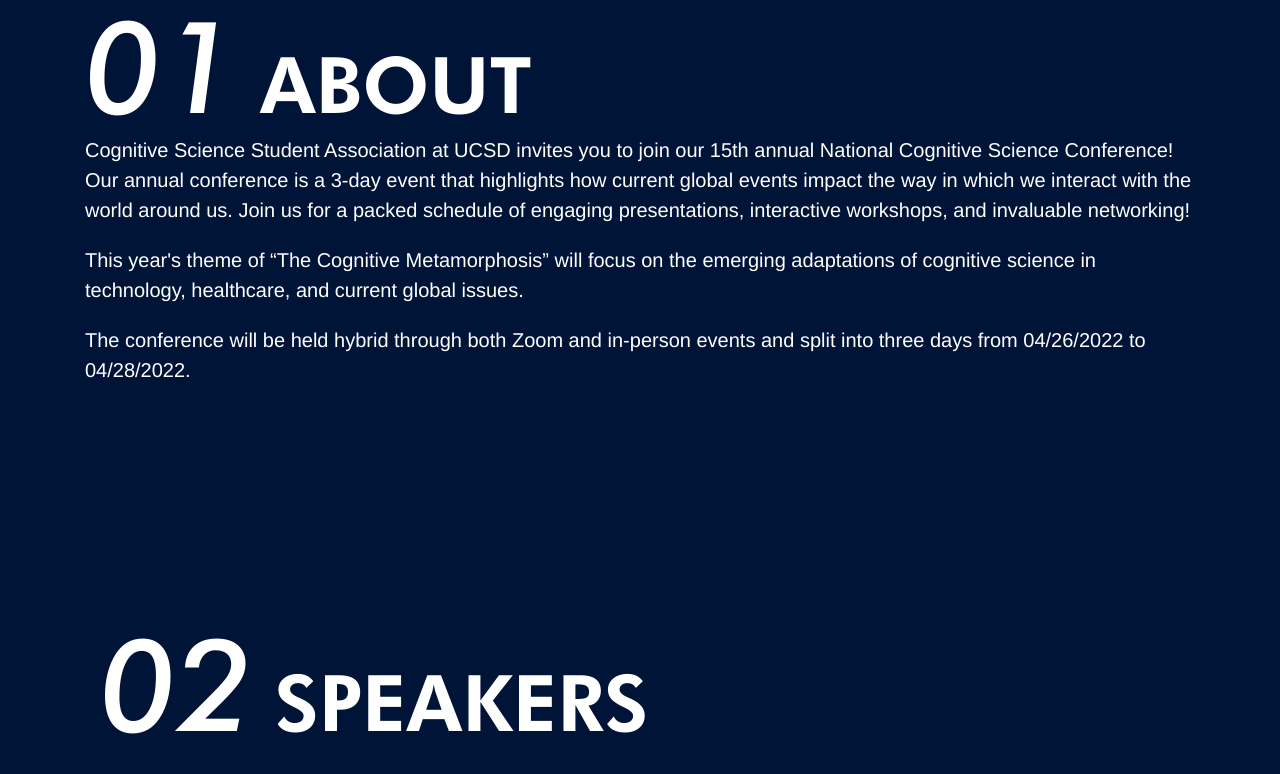
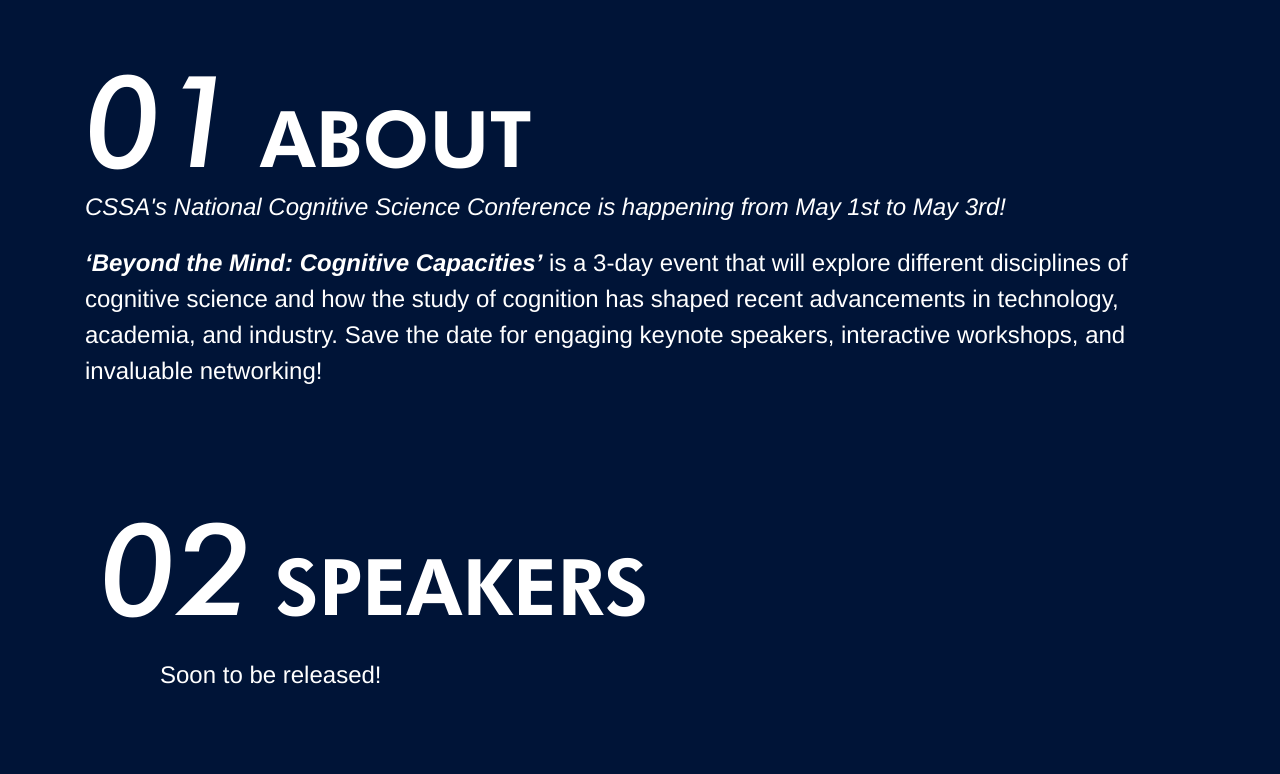
Before and after one commit to CSSA-UCSD/conference2023, a React (Create React App) app: page / in a window 1280 px wide. Shown: the part 720-1494 px from the top of the page. Built offline with nearby package versions, Linux system fonts and the light colour scheme.

Commit message:
added conference description

```diff
--- a/src/components/pages/Home.js
+++ b/src/components/pages/Home.js
@@ -71,13 +71,15 @@
                 </div>
 
                 <h3><span className="ital">01</span> About</h3>
-                <p>Cognitive Science Student Association at UCSD invites you to join our 15th annual National Cognitive Science Conference! Our annual conference is a 3-day event that highlights how current global events impact the way in which we interact with the world around us. Join us for a packed schedule of engaging presentations, interactive workshops, and invaluable networking!</p>
-                <p>This year's theme of “The Cognitive Metamorphosis” will focus on the emerging adaptations of cognitive science in technology, healthcare, and current global issues.</p>
-                <p>The conference will be held hybrid through both Zoom and in-person events and split into three days from 04/26/2022 to 04/28/2022.</p>
-
-                <div className="home-intro-video py-5">
-                    {/* <iframe title="conference-2022" width="100%" height="500" src="https://www.youtube.com/embed/Gx60wEdPc7w" frameBorder="0" allow="accelerometer; autoplay; clipboard-write; encrypted-media; gyroscope; picture-in-picture" allowFullScreen></iframe> */}
-                </div>
+                <p><em>CSSA's National Cognitive Science Conference is happening from May 1st to May 3rd!</em></p>
+                <p>
+                    <strong><em>‘Beyond the Mind: Cognitive Capacities’</em></strong> is a 3-day event that will explore different disciplines of cognitive science and
+                    how the study of cognition has shaped recent advancements in technology, academia, and industry.
+                    Save the date for engaging keynote speakers, interactive workshops, and invaluable networking!
+                </p>
+                {/* <div className="home-intro-video py-5">
+                    <iframe title="conference-2022" width="100%" height="500" src="https://www.youtube.com/embed/Gx60wEdPc7w" frameBorder="0" allow="accelerometer; autoplay; clipboard-write; encrypted-media; gyroscope; picture-in-picture" allowFullScreen></iframe>
+                </div> */}
                 <div className="speakers">
                     <div className="container py-5">
                         <div className="speakers-title header-gradient pt-5">
--- a/src/style/pages/_home.scss
+++ b/src/style/pages/_home.scss
@@ -75,6 +75,10 @@
 */
 
 .home {
+    p {
+        font-size: 24px;
+    }
+
     &-section {
         padding-bottom: 1rem;
         width: inherit;
```
